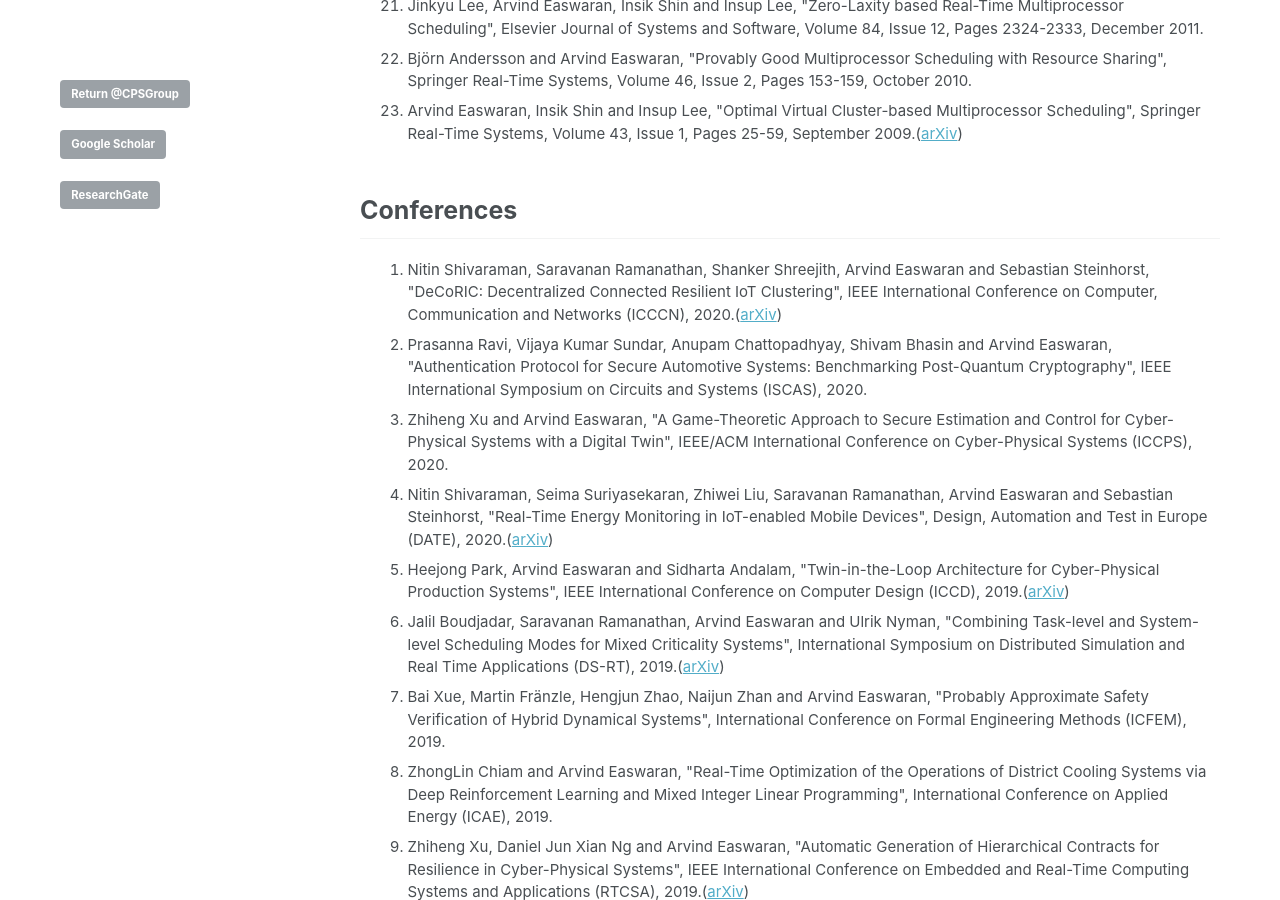
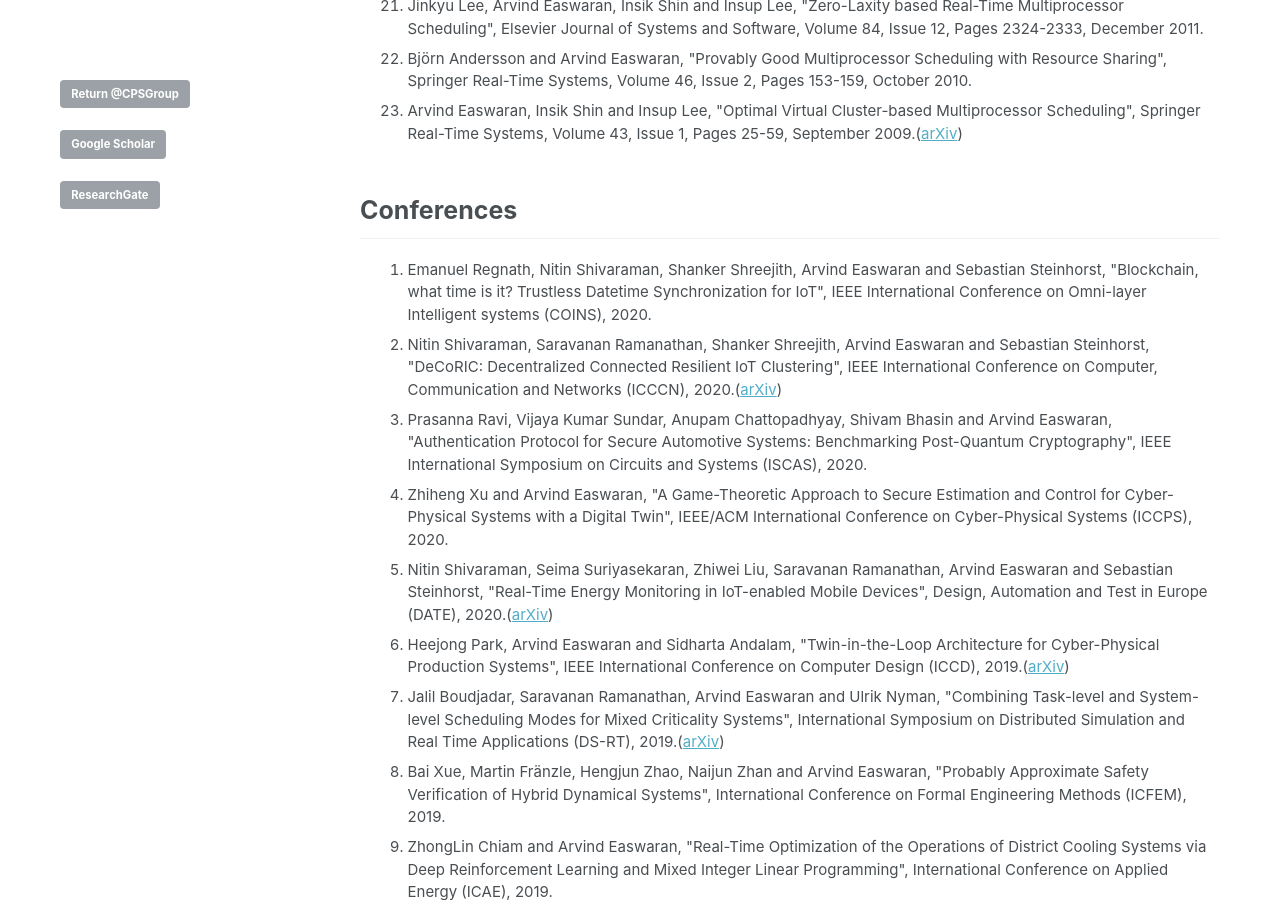
Before and after one commit to CPS-research-group/CPS-research-group.github.io, a Jekyll site: the page built from _pages/research_profile.md, in a window 1280 px wide and 900 px high, scrolled down 1772 px. Built offline with Jekyll 4.4.1, drawn with Linux system fonts in a browser that asks for light colours.

Commit message:
Updates.

```diff
--- a/_pages/research_profile.md
+++ b/_pages/research_profile.md
@@ -55,6 +55,7 @@ a.a:active {color:#0000FF; text-decoration:none;}
 
 ## Conferences
    <ol>
+   		        <li class="a">Emanuel Regnath, Nitin Shivaraman, Shanker Shreejith, Arvind Easwaran and Sebastian Steinhorst, "Blockchain, what time is it? Trustless Datetime Synchronization for IoT", IEEE International Conference on Omni-layer Intelligent systems (COINS), 2020.</li>
    		        <li class="a">Nitin Shivaraman, Saravanan Ramanathan, Shanker Shreejith, Arvind Easwaran and Sebastian Steinhorst, "DeCoRIC: Decentralized Connected Resilient IoT Clustering", IEEE International Conference on Computer, Communication and Networks (ICCCN), 2020.(<a href="http://arxiv.org/abs/2004.14072">arXiv</a>)</li>
    			<li class="a">Prasanna Ravi, Vijaya Kumar Sundar, Anupam Chattopadhyay, Shivam Bhasin and Arvind Easwaran, "Authentication Protocol for Secure Automotive Systems: Benchmarking Post-Quantum Cryptography", IEEE International Symposium on Circuits and Systems (ISCAS), 2020.</li>
    			<li class="a">Zhiheng Xu and Arvind Easwaran, "A Game-Theoretic Approach to Secure Estimation and Control for Cyber-Physical Systems with a Digital Twin", IEEE/ACM International Conference on Cyber-Physical Systems (ICCPS), 2020.</li>
```
